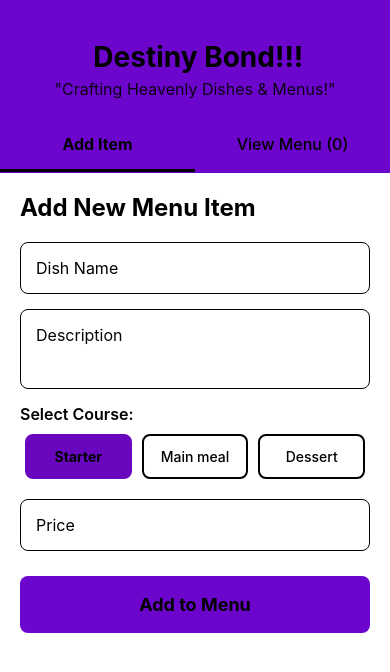
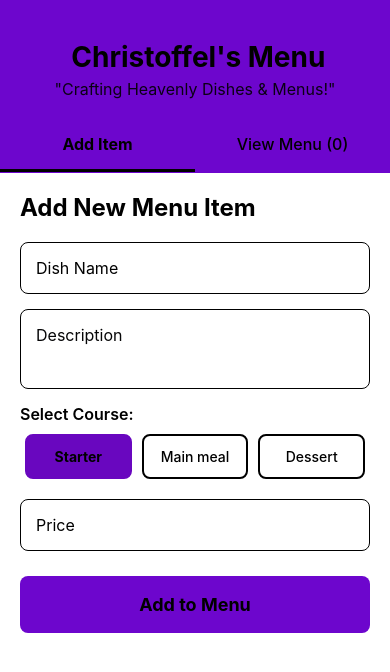
Before and after one commit to Vinny-23/DestinyBond, a React Native app: screen / in a window 390 px wide. Shown: the top 672 px of the page. Built offline with nearby package versions, Linux system fonts and the light colour scheme.

Commit message:
Updated the name

```diff
--- a/App.tsx
+++ b/App.tsx
@@ -186,7 +186,7 @@ const ChefApp: React.FC = () => {
   return (
     <SafeAreaView style={styles.container}>
       <View style={styles.header}>
-        <Text style={styles.welcomeTitle}> Destiny Bond!!!</Text>
+        <Text style={styles.welcomeTitle}> Christoffel's Menu</Text>
         <Text style={styles.welcomeSubtitle}>
           "Crafting Heavenly Dishes & Menus!"
         </Text>
```
